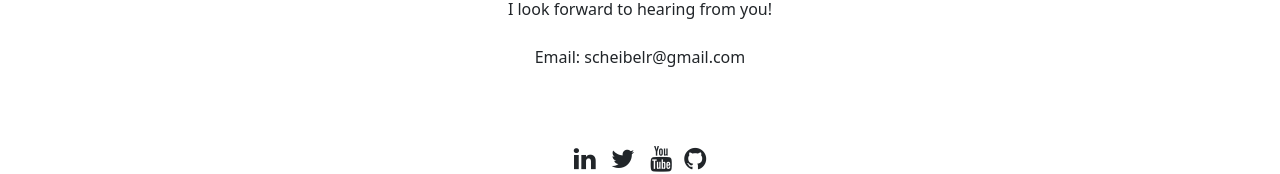
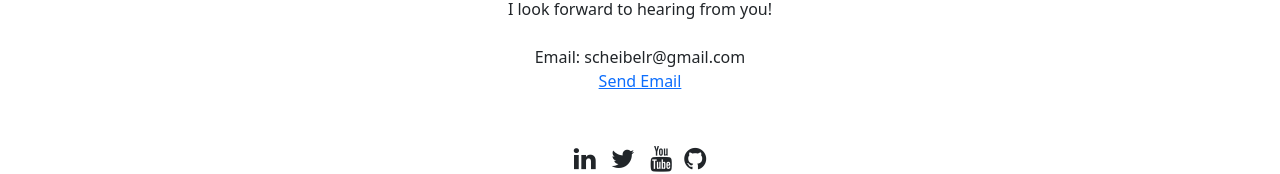
Before and after one commit to RonnygoBOOM/Portfolio-Website, a React (Create React App) app: page /contact in a window 1280 px wide. Shown: the part 243-417 px from the top of the page. Built offline with nearby package versions, Linux system fonts and the light colour scheme; a web font is replaced by a local one.

Commit message:
mailto link added to contacts

```diff
--- a/src/Pages/Contact.js
+++ b/src/Pages/Contact.js
@@ -12,6 +12,7 @@ function Contact() {
             <p>I look forward to hearing from you!</p>
             <br/>
             <p>Email: scheibelr@gmail.com</p>
+            <a href="mailto:scheibelr@gmail.com">Send Email</a>
             <br/>
             </div>
         </>
```
